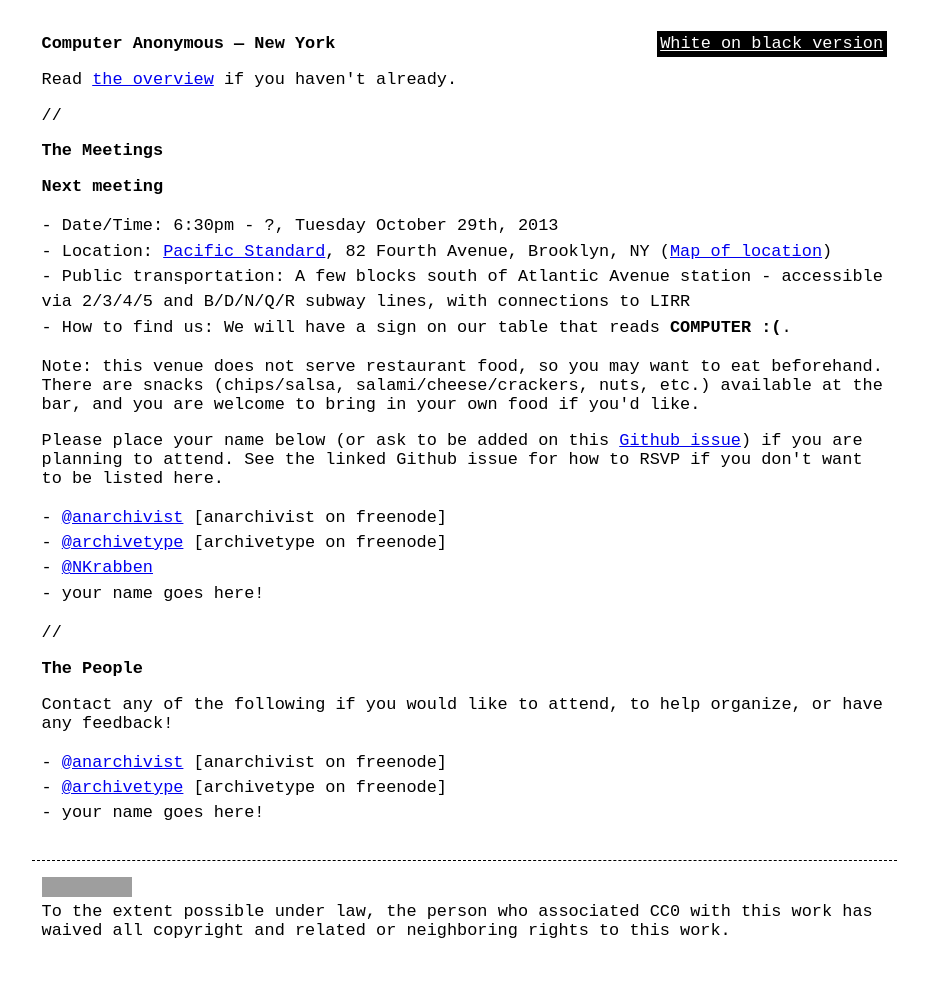
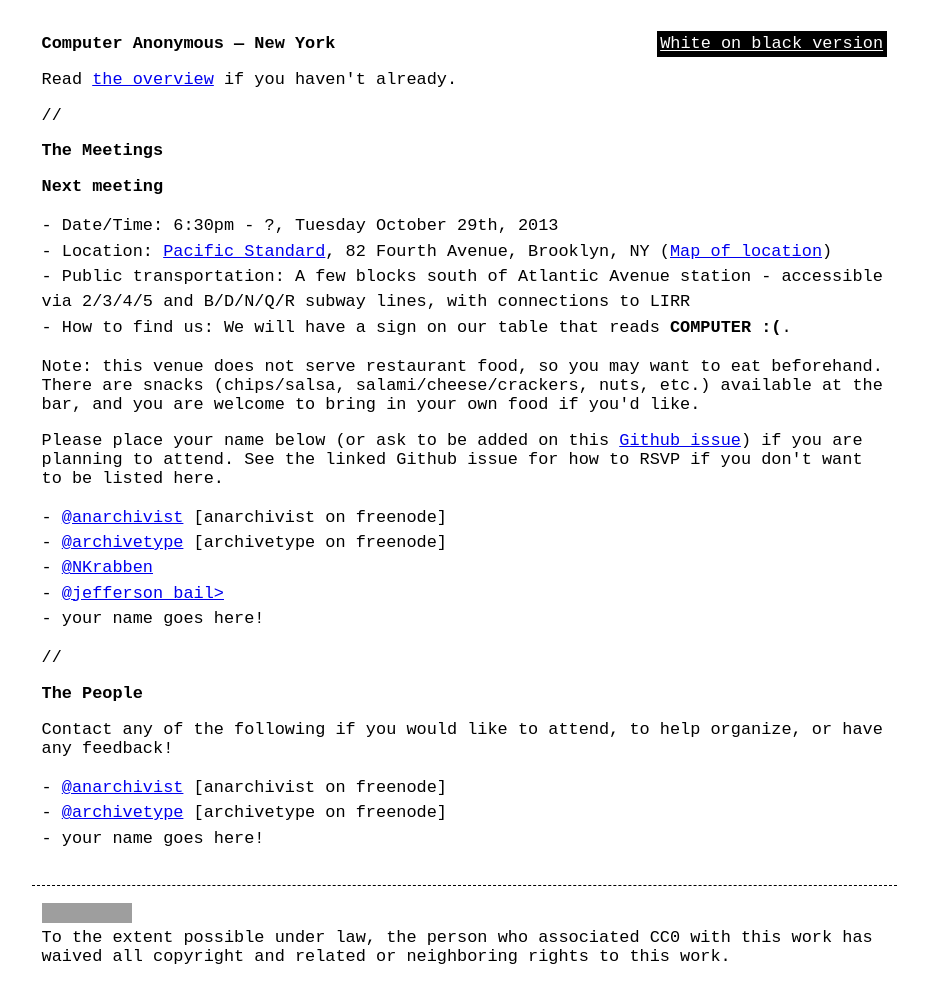
Before and after one commit to computeranonymous/computer, a Jekyll site: the page built from us_newyork.html, in a window 1280 px wide. Shown: the whole page, without its empty margins (176-1104 px from the left). Built offline with Jekyll 4.4.1, drawn with Linux system fonts in a browser that asks for light colours; before the commit the page ends 974 px from its top, so only the background shows below that; grey boxes are pictures that could not be loaded.

Commit message:
Update us_newyork.html

```diff
--- a/us_newyork.html
+++ b/us_newyork.html
@@ -27,6 +27,7 @@
     <li><a href="https://twitter.com/anarchivist">@anarchivist</a> [anarchivist on freenode]</li>
     <li><a href="https://twitter.com/archivetype">@archivetype</a> [archivetype on freenode]</li>
     <li><a href="https://twitter.com/NKrabben">@NKrabben</a></li>
+    <li><a href="https://twitter.com/jefferson_bail">@jefferson_bail></a></li>
     <li>your name goes here!</li>
 </ul>
 
```
